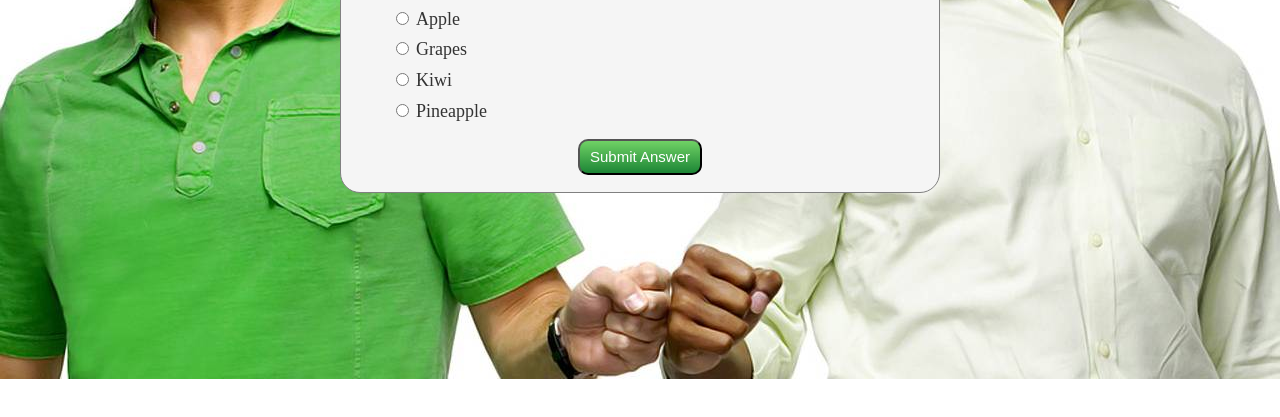
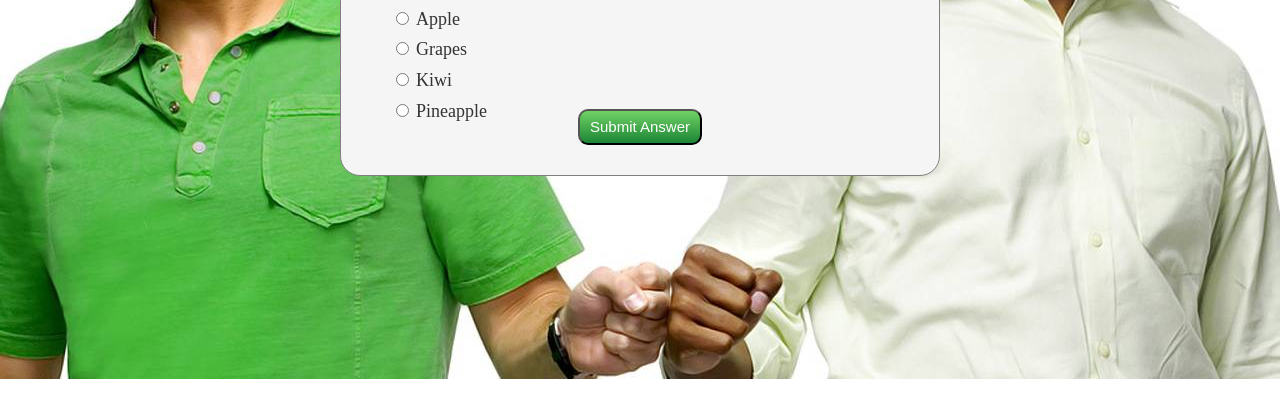
Before and after one commit to briancbarrow/quiz-app, a plain HTML site: page index.html in a window 1280 px wide. Both pictures are taken after a click on the button "Click to Start". Shown: the part 341-758 px from the top of the page. Drawn offline with nearby package versions, Linux system fonts and the light colour scheme; a web font is replaced by a local one.

Commit message:
fixed button placement issues

```diff
--- a/main.css
+++ b/main.css
@@ -53,7 +53,7 @@ header {
 .quiz-container {
   text-align: left;
   max-width: 600px;
-  height: 250px;
+  max-height: 275px;
   border: solid 1px gray;
   margin-top: 15px;
   display: none;
@@ -64,7 +64,7 @@ header {
 
 .quiz-overlay {
   width: 600px;
-  height: 250px;
+  height: 275px;
   border: solid 1px gray;
   margin-top: 15px;
   background-color: #5fb32a;
@@ -77,7 +77,7 @@ header {
 
 .final-overlay {
   width: 600px;
-  height: 250px;
+  height: 275px;
   border: solid 1px gray;
   margin-top: 15px;
   background-color: #ADFF2F;
@@ -124,9 +124,9 @@ li input {
 
 
 
-button.submit {
+button.submit, button.finish {
   position: relative;
-  margin: 0 10px 15px 10px;
+  bottom: 30px;
 }
 
 button.next, button.final, button.new {
```
